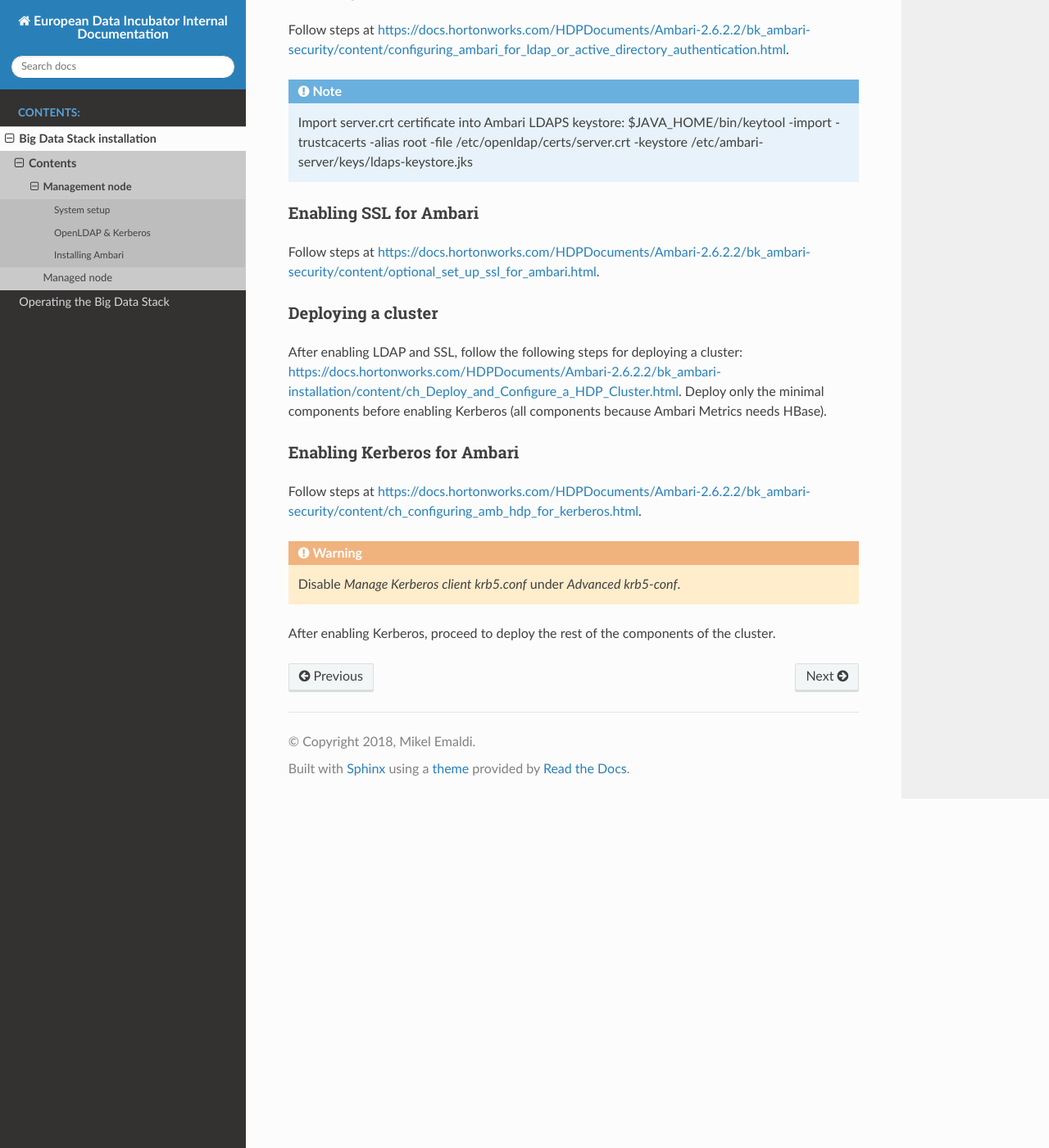
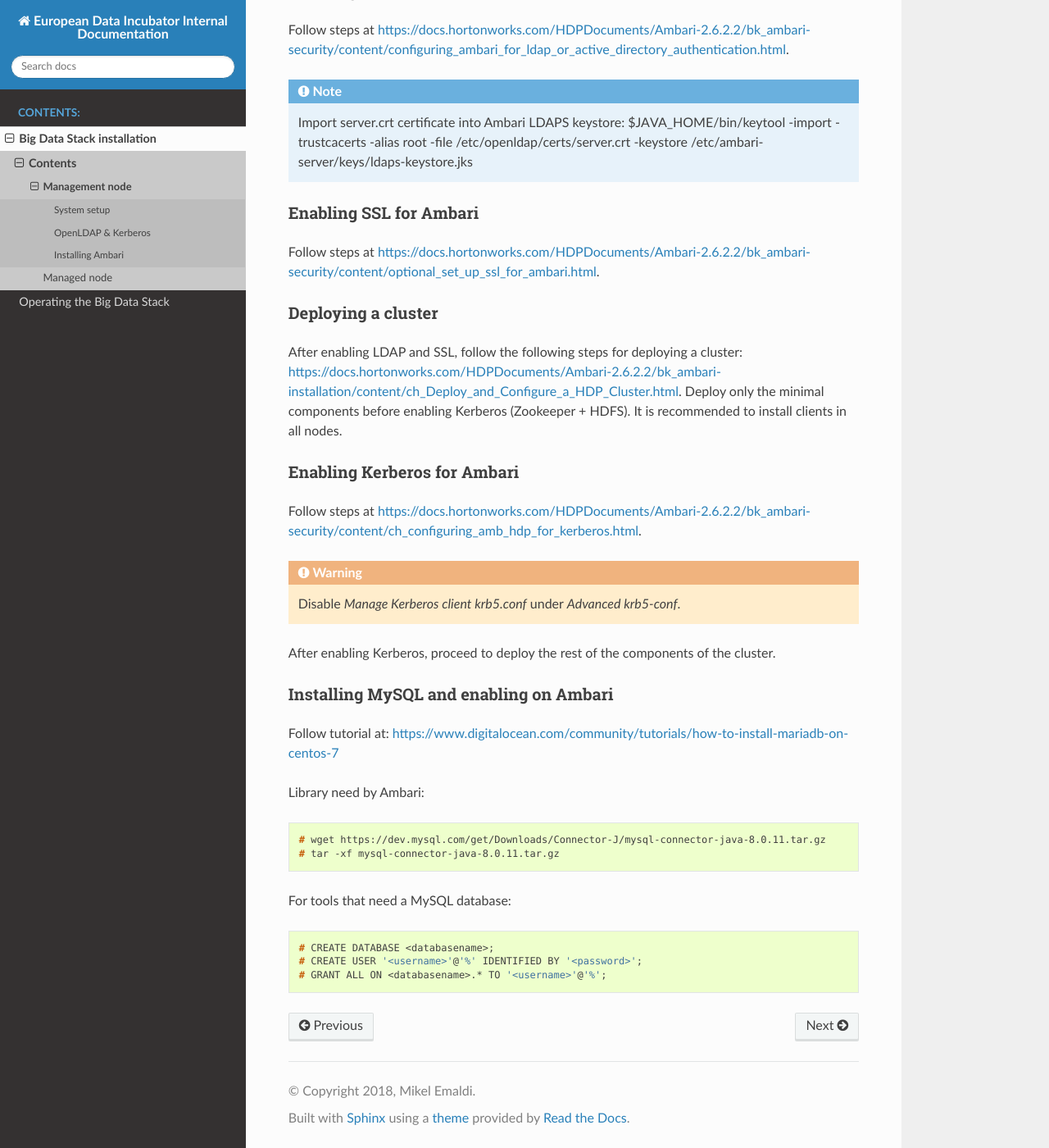
Before and after one commit to edincubator/stack-operations, a Sphinx documentation site: the page built from doc/source/installation/management.rst, in a window 1280 px wide and 1400 px high, scrolled down 4036 px. Shown: the whole window at 82% size. Built offline with Sphinx 7.4.7 and the Read the Docs theme 2.0.0, drawn with Linux system fonts in a browser that asks for light colours.

Commit message:
Adding instructions to install MySQL

```diff
--- a/doc/source/installation/management.rst
+++ b/doc/source/installation/management.rst
@@ -236,7 +236,8 @@ Deploying a cluster
 ...................
 
 After enabling LDAP and SSL, follow the following steps for deploying a cluster: https://docs.hortonworks.com/HDPDocuments/Ambari-2.6.2.2/bk_ambari-installation/content/ch_Deploy_and_Configure_a_HDP_Cluster.html.
-Deploy only the minimal components before enabling Kerberos (all components because Ambari Metrics needs HBase).
+Deploy only the minimal components before enabling Kerberos (Zookeeper + HDFS).
+It is recommended to install clients in all nodes.
 
 
 Enabling Kerberos for Ambari
@@ -249,3 +250,24 @@ Follow steps at https://docs.hortonworks.com/HDPDocuments/Ambari-2.6.2.2/bk_amba
   Disable `Manage Kerberos client krb5.conf` under `Advanced krb5-conf`.
 
 After enabling Kerberos, proceed to deploy the rest of the components of the cluster.
+
+
+Installing MySQL and enabling on Ambari
+.......................................
+
+Follow tutorial at: https://www.digitalocean.com/community/tutorials/how-to-install-mariadb-on-centos-7
+
+Library need by Ambari:
+
+.. code-block:: console
+
+  # wget https://dev.mysql.com/get/Downloads/Connector-J/mysql-connector-java-8.0.11.tar.gz
+  # tar -xf mysql-connector-java-8.0.11.tar.gz
+
+For tools that need a MySQL database:
+
+.. code-block:: console
+
+  # CREATE DATABASE <databasename>;
+  # CREATE USER '<username>'@'%' IDENTIFIED BY '<password>';
+  # GRANT ALL ON <databasename>.* TO '<username>'@'%';
```
